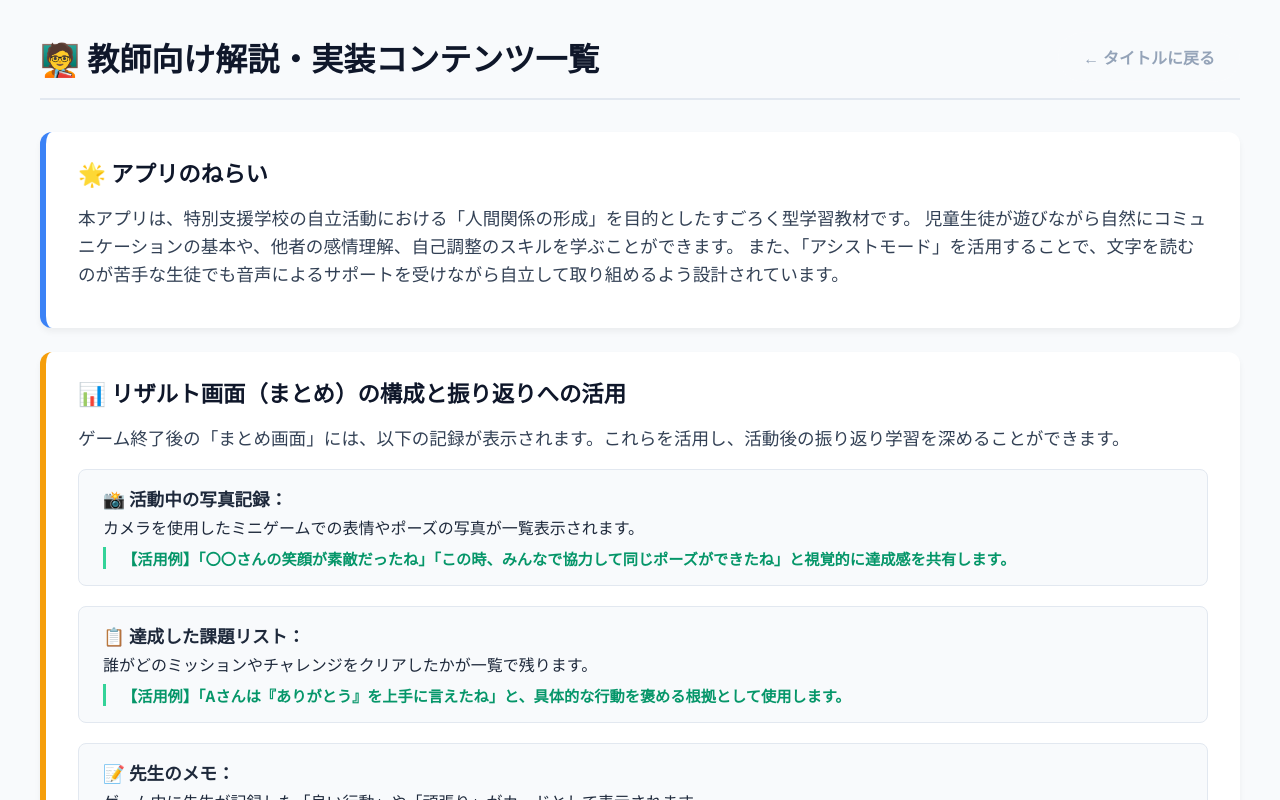
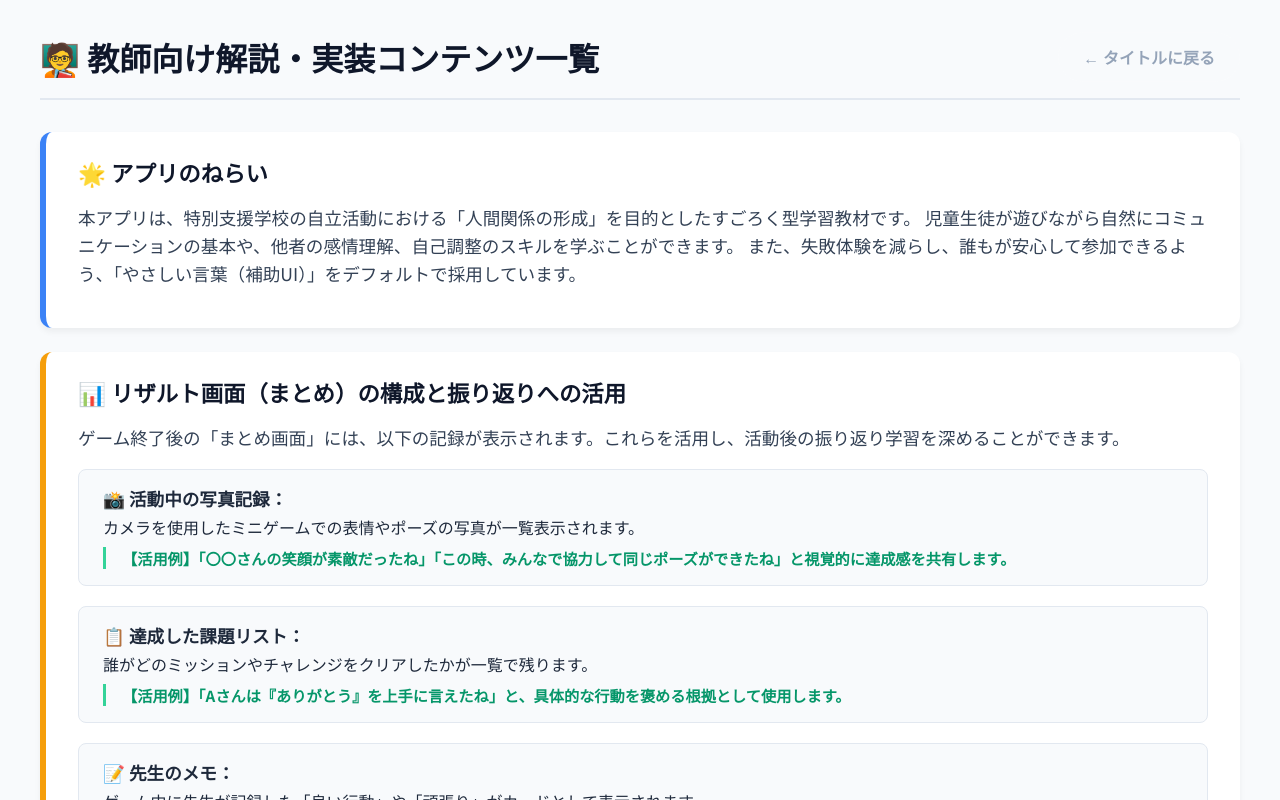
Before and after one commit to templewest45-cell/jiritu-sugoroku-kakawaro, a React (Vite) app: page / in a window 1280 px wide. Both pictures are taken after a click on the button "🧑‍🏫 教師向け解説・実装コンテンツ一覧". Built offline with nearby package versions, Linux system fonts and the light colour scheme.

Commit message:
Completely remove any remnants of assistMode and related terms

```diff
--- a/src/components/ScoreBoard/ScoreBoard.tsx
+++ b/src/components/ScoreBoard/ScoreBoard.tsx
@@ -6,7 +6,6 @@ interface Props {
   players: Player[];
   currentPlayerIndex: number;
   teamPoints: number;
-  assistMode: boolean;
   dispatch: React.Dispatch<GameAction>;
   onEndSession: () => void;
   onShowObjective: () => void;
--- a/src/components/TeacherGuide/TeacherGuide.tsx
+++ b/src/components/TeacherGuide/TeacherGuide.tsx
@@ -52,7 +52,7 @@ export function TeacherGuide({ dispatch }: Props) {
             <p>
               本アプリは、特別支援学校の自立活動における「人間関係の形成」を目的としたすごろく型学習教材です。
               児童生徒が遊びながら自然にコミュニケーションの基本や、他者の感情理解、自己調整のスキルを学ぶことができます。
-              また、「アシストモード」を活用することで、文字を読むのが苦手な生徒でも音声によるサポートを受けながら自立して取り組めるよう設計されています。
+              また、失敗体験を減らし、誰もが安心して参加できるよう、「やさしい言葉（補助UI）」をデフォルトで採用しています。
             </p>
           </div>
 
@@ -161,7 +161,7 @@ export function TeacherGuide({ dispatch }: Props) {
               {/* 青マス チャレンジ一覧 */}
               <div className="guide-card guide-card--full">
                 <h4 className="guide-card__title">⭐ 青マス チャレンジ課題 ({content.challenges.length}種)</h4>
-                <p className="guide-card__desc">※個人で取り組む課題（アシストモードでの代読対応可）</p>
+                <p className="guide-card__desc">※個人で取り組む課題（やさしい言葉UIが適用されます）</p>
                 <div className="guide-grid-columns">
                   <ul className="guide-list">
                     {content.challenges.slice(0, 8).map(ch => (
```
